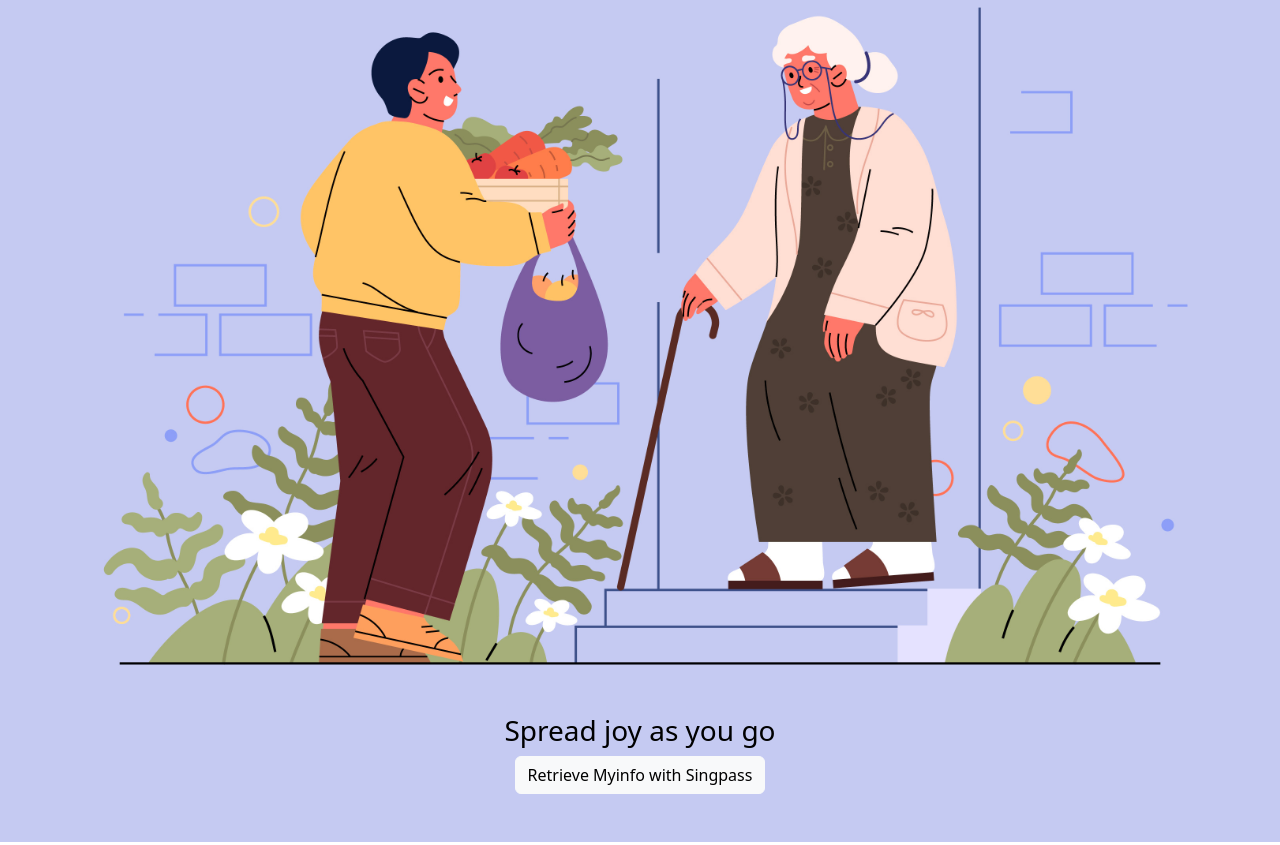
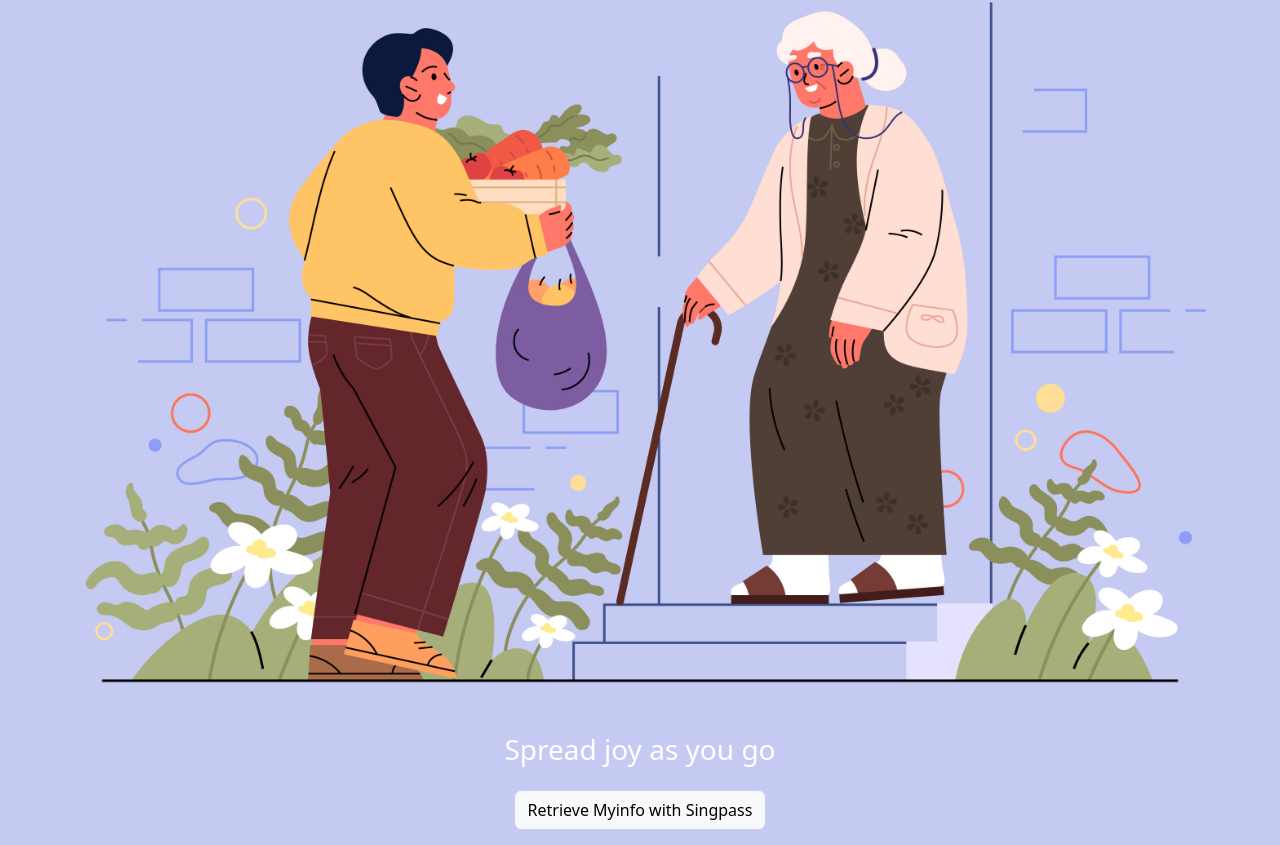
Before and after one commit to dhruv-gambhir/hacksingapore, a React (Create React App) app in the folder frontend/dabao4you/: page / in a window 1280 px wide. Shown: the part 195-1040 px from the top of the page. Built offline with nearby package versions, Linux system fonts and the light colour scheme.

Commit message:
Start Page updates

```diff
--- /dev/null
+++ b/frontend/dabao4you/src/App.css
@@ -0,0 +1,13 @@
+html, body {
+    height: 100%;
+    margin: 0;
+    padding: 0;
+}
+
+.bg-custom-purple {
+    background-color: #C5CAF2;
+    min-height: 100vh;
+    display: flex;
+    flex-direction: column;
+    justify-content: center;
+}
--- a/frontend/dabao4you/src/StartPage.js
+++ b/frontend/dabao4you/src/StartPage.js
@@ -1,15 +1,22 @@
+import './App.css';
 import React, { useState } from 'react';
 import { useNavigate } from 'react-router-dom';
 
 function StartPage() {
+    const handleButtonClick = () => {
+        console.log('Button pressed');
+    };
 
     return(
-    <div class='container-fluid text-black text-center p-5' style={{ backgroundColor: '#C5CAF2' }}>
-        <p class="h1">Dabao4You!</p>
-        <img src="/8635980.jpg" alt="Image" className="img-fluid mt-3" />
-        <p class="h3">Spread joy as you go</p>
-        <button type="button" class="btn btn-light" style={{ fontColor: 'white' }}>Retrieve Myinfo with Singpass</button>
-
+        <div className="container-fluid text-center bg-custom-purple min-vh-100">
+        <div className="p-3">
+            <p className="h1 text-white mt-3">Dabao4You!</p>
+            <img src="/8635980.jpg" alt="Image" className="img-fluid mt-4" />
+            <p className="h3 text-white">Spread joy as you go</p>
+            <button type="button" className="btn btn-light mt-3" onClick={handleButtonClick}>
+                Retrieve Myinfo with Singpass
+            </button>
+        </div>
     </div>
     )
 }
```
